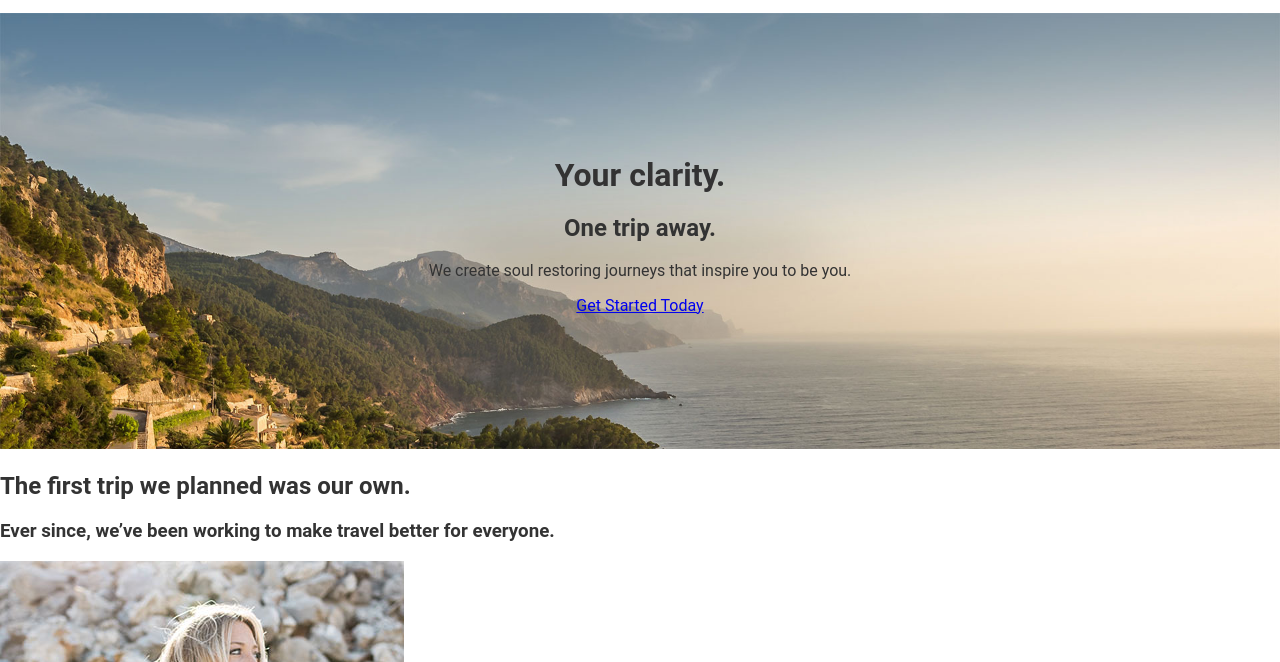
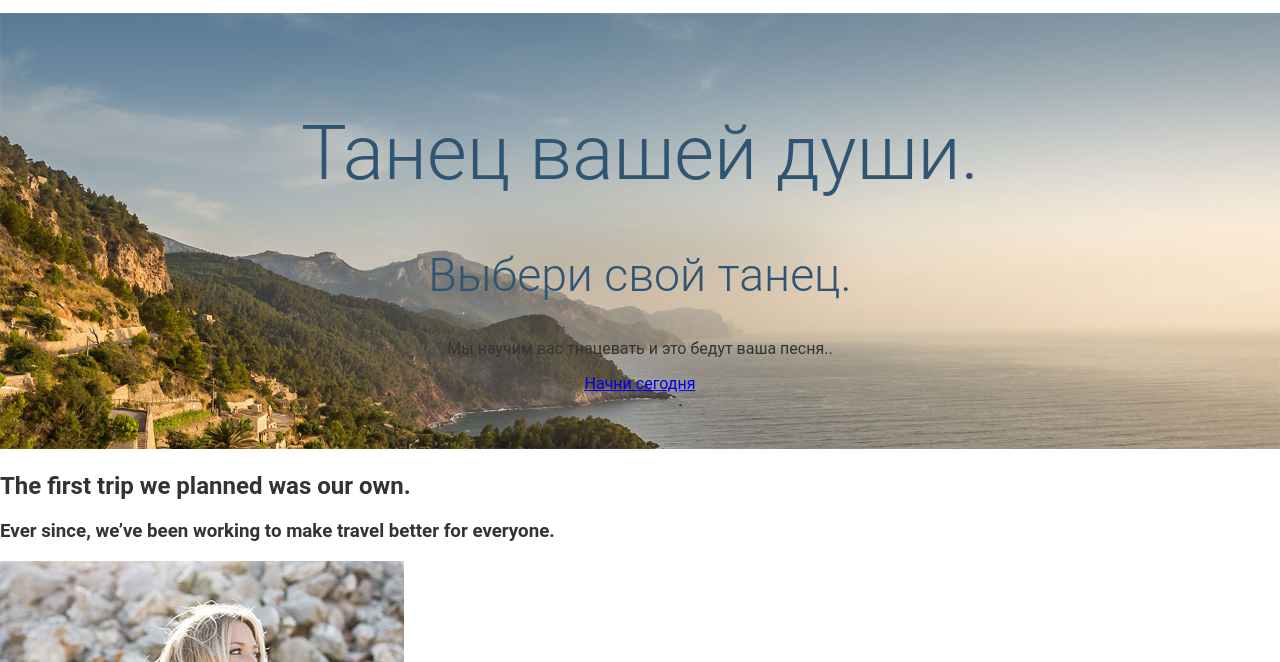
Before and after one commit to SashaShirokov/DanceMe, a website: page app/index.html in a window 1280 px wide. Shown: the part 138-800 px from the top of the page. Drawn offline with Linux system fonts and the light colour scheme.

Commit message:
Learned BEM methodology and started styling banner block

```diff
--- a/app/assets/styles/modules/_banner.css
+++ b/app/assets/styles/modules/_banner.css
@@ -1,8 +1,7 @@
 .banner {
 	position: relative;
-}
 
-.banner__text-content {
+	&__text-content {
 		position: absolute;
 		top: 50%;
 		transform: translateY(-50%);
@@ -10,3 +9,16 @@
 		width: 100%;
 		text-align: center;
 	}
+
+	&__title {
+		font-weight: 300;
+		color: #2f5572;
+		font-size: 4.8rem;
+	}
+
+	&__subtitle {
+		font-weight: 300;
+		color: #2f5572;
+		font-size: 2.9rem;
+	}
+}
--- a/app/index.html
+++ b/app/index.html
@@ -23,10 +23,10 @@
 		<div class="banner">
 	    <img src="assets/images/hero--large.jpg">
 			<div class="banner__text-content">
-				<h1>Your clarity.</h1>
-		    <h2>One trip away.</h2>
-		    <p>We create soul restoring journeys that inspire you to be you.</p>
-		    <p><a href="#">Get Started Today</a></p>
+				<h1 class="banner__title">Танец вашей души.</h1>
+		    <h2 class="banner__subtitle">Выбери свой танец.</h2>
+		    <p>Мы научим вас тнацевать и это бедут ваша песня..</p>
+		    <p><a href="#">Начни сегодня</a></p>
 			</div>
 	  </div>
 		<div id="our-beginning">
--- a/app/temp/styles/styles.css
+++ b/app/temp/styles/styles.css
@@ -483,3 +483,15 @@ img {
   width: 100%;
   text-align: center;
 }
+
+.banner__title {
+  font-weight: 300;
+  color: #2f5572;
+  font-size: 4.8rem;
+}
+
+.banner__subtitle {
+  font-weight: 300;
+  color: #2f5572;
+  font-size: 2.9rem;
+}
```
Lines whose indentation alone changed are shown as unchanged.
